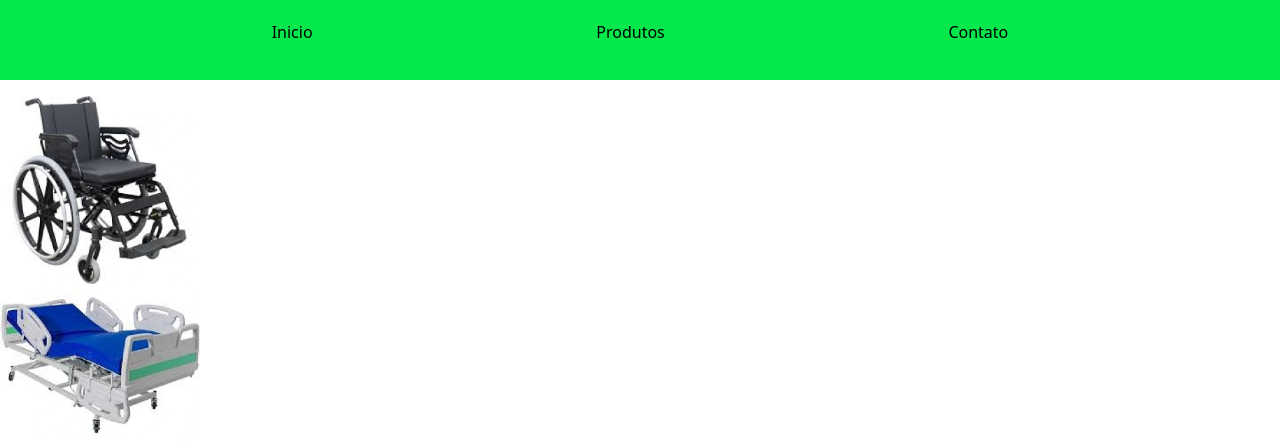
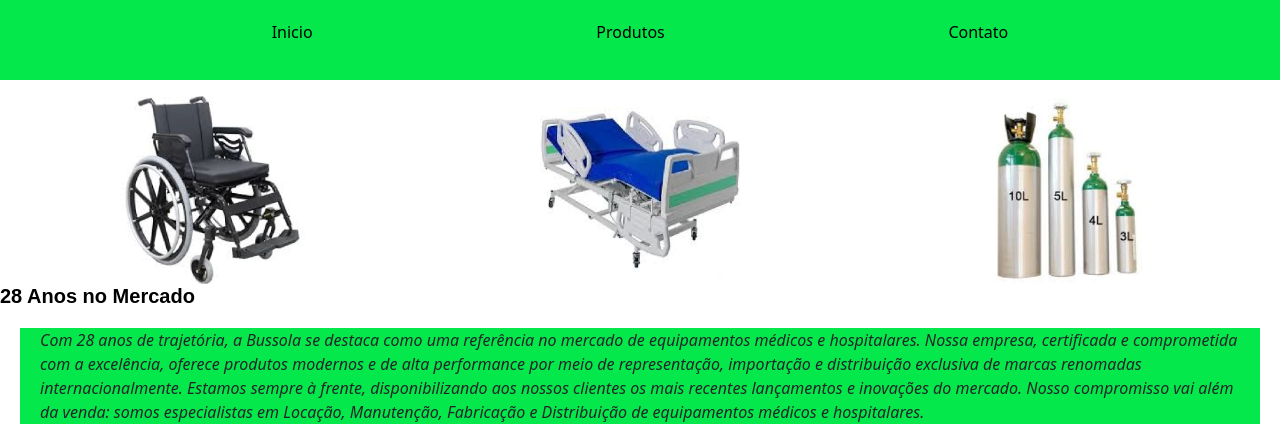
Before and after one commit to juliemartins1/trabalho3, a plain HTML site: page index.html in a window 1280 px wide. Shown: the part 166-607 px from the top of the page. Drawn offline with nearby package versions, Linux system fonts and the light colour scheme.

Commit message:
Add files via upload

```diff
--- a/css/estilo.css
+++ b/css/estilo.css
@@ -51,15 +51,14 @@
 
 .imagens {
   display: flex;
+  flex-wrap: wrap;
   justify-content: space-around;
-  flex-wrap: wrap;
-  max-width: 200px;
+
 }
 
 .imagem1, .imagem2, .imagem3 {
   justify-self: center;
-  justify-self: center;
-  max-width: 200px;
+   max-width: 200px;
   height: auto;
   border-radius: 10px;
 }
@@ -73,7 +72,7 @@
   font-size: 20px;
   color:black;
   font-family: Arial, Helvetica, sans-serif;
-  justify-self: center;
+  justify-content: center;
   flex-wrap: wrap;
 }
 
```
